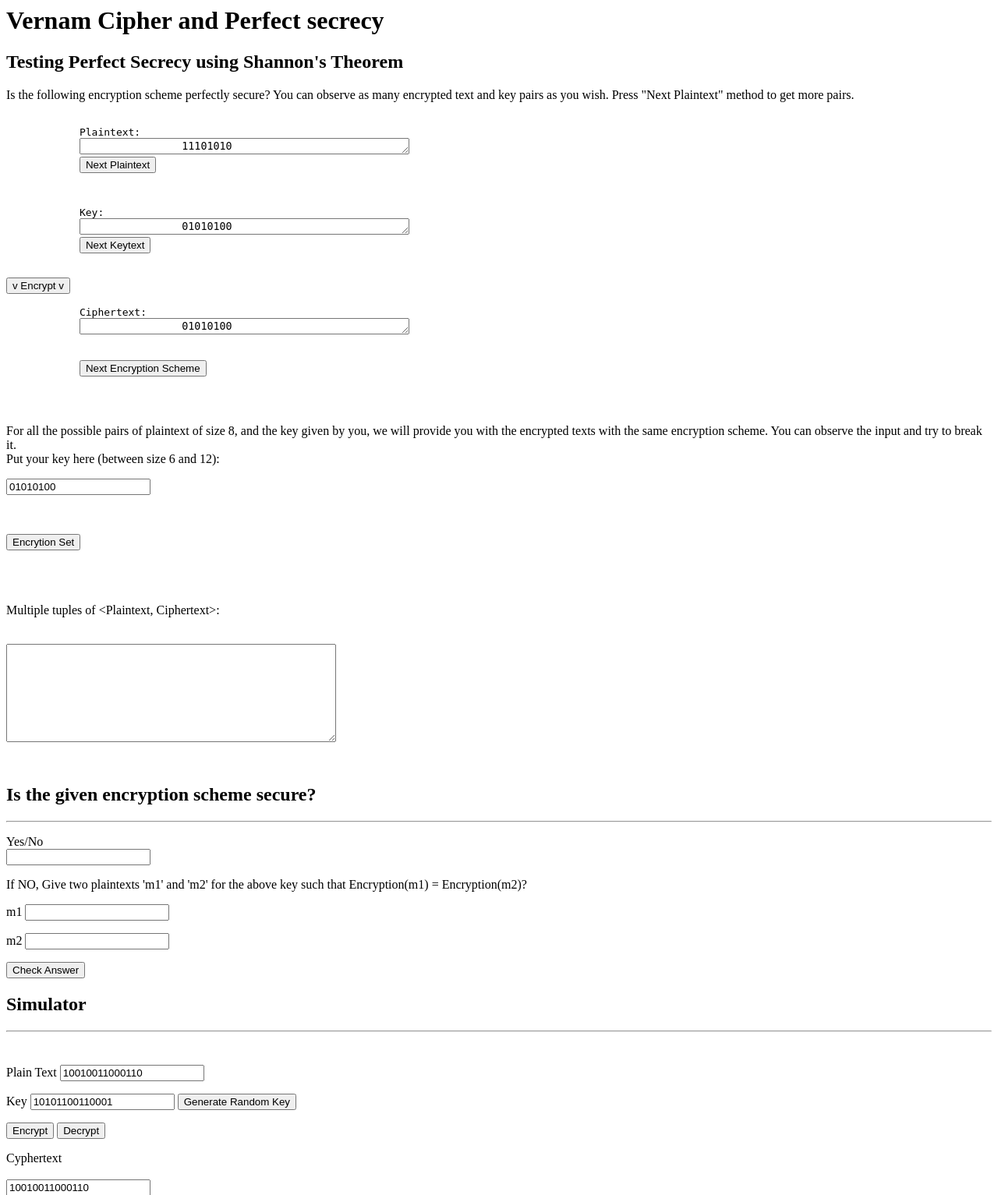
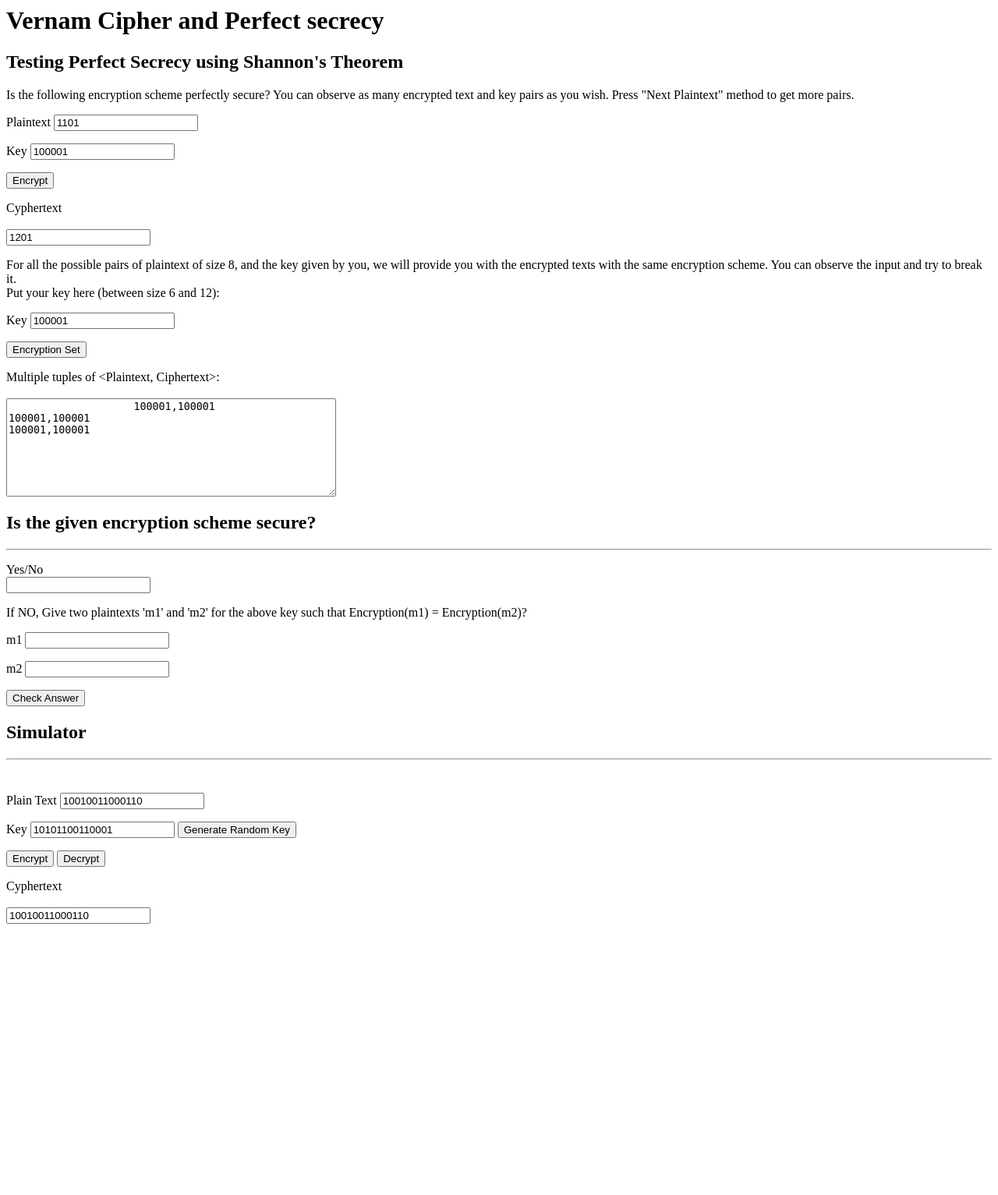
Before and after one commit to jasshan29goel/oneTimePadWebApp, a Flask app: page / in a window 1280 px wide. Shown: the top 1533 px of the page at 78% size. After the commit the page ends 1185 px from the top, so only its background shows below. Run offline with Flask 2, Linux system fonts and the light colour scheme.

Commit message:
added python handling of form1 and form2

```diff
--- a/app.py
+++ b/app.py
@@ -1,6 +1,6 @@
 from flask import Flask, render_template, request
 from flask_wtf import FlaskForm
-from wtforms import StringField, IntegerField, FloatField, validators
+from wtforms import StringField, IntegerField, FloatField, validators,TextField
 from wtforms.validators import InputRequired
 
 app = Flask(__name__)
@@ -20,6 +20,21 @@ class Vernam(FlaskForm):
     plaintext = IntegerField('Plain Text',[validators.InputRequired()], default="10010011000110")
     key = IntegerField('Key',[validators.InputRequired()], default="10101100110001")
     ciphertext = IntegerField('Ciphertext')
+class Form_1(FlaskForm):
+    """
+    form1 class will have Plaintext and key
+    """
+    plaintext1 = IntegerField('Plain Text',[validators.InputRequired()], default="1101")
+    key1 = IntegerField('Key',[validators.InputRequired()], default="100001")
+    ciphertext1 = IntegerField('Ciphertext')
+
+class Form_2(FlaskForm):
+    """
+    form2 class will have Plaintext and key
+    """
+    key2= TextField('Key',[validators.InputRequired()], default="100001")
+    pairs2 = TextField('Pairs')
+
 @app.route('/', methods = ['GET','POST'] )
 def index():
     """
@@ -27,16 +42,34 @@ def index():
     """
     answer=Answer()
     vernam = Vernam()
+    form_1=Form_1()
+    form_2=Form_2()
     """
-    Temprorily printing plaintext in ciphertext. Later on we can modify what we want to print.
+    Temprorily printing plaintext in ciphertext vernam . Later on we can modify what we want to print.
     """
     vernam.ciphertext=vernam.plaintext
+    """
+    Temprorily printing plaintext +100 in ciphertext  . Later on we can modify what we want to print.
+    """
+    form_1.ciphertext1.data=(int(form_1.plaintext1.data)+100)
+
+    """
+    Temprorily printing key,key pair thrice  in ciphertext  . Later on we can modify what we want to print.
+    """
+
+    form_2.pairs2.data=str(form_2.key2.data)+","+str(form_2.key2.data)+"\n"
+    form_2.pairs2.data+=str(form_2.key2.data)+","+str(form_2.key2.data)+"\n"
+    form_2.pairs2.data+=str(form_2.key2.data)+","+str(form_2.key2.data)+"\n"
 
     if vernam.validate_on_submit():
-        return render_template('test.html', form4 = vernam, form3 = answer)
+        return render_template('test.html', form4 = vernam, form3 = answer,form1=form_1,form2=form_2)
     if  answer.validate_on_submit():
-        return render_template('test.html', form4 = vernam, form3 = answer)
-    return render_template('test.html',form4 = vernam, form3 =answer)
+        return render_template('test.html', form4 = vernam, form3 = answer,form1=form_1,form2=form_2)
+    if  form_1.validate_on_submit():
+        return render_template('test.html', form4 = vernam, form3 = answer,form1=form_1,form2=form_2)
+    if  form_2.validate_on_submit():
+        return render_template('test.html', form4 = vernam, form3 = answer,form1=form_1,form2=form_2)
+    return render_template('test.html',form4 = vernam, form3 =answer,form1=form_1,form2=form_2)
 
 if __name__ == '__main__':
     app.run(debug= True, port =8092)
--- a/templates/test.html
+++ b/templates/test.html
@@ -23,33 +23,27 @@
             Press "Next Plaintext" method to get more pairs.
         </p>
 
-        <pre>
-            Plaintext:
-            <textarea cols="50" id="plainarea" name="plainarea" readonly="readonly" rows="1">
-                11101010
-            </textarea>
-            <input name="changePlainText" onclick="next_plain_text()" type="button" value="Next Plaintext"/>
-        </pre>
-        <pre>
-            Key:
-            <textarea cols="50" id="keyarea_gen" name="keyarea_gen" readonly="readonly" rows="1">
-                01010100
-            </textarea>
-            <input name="changeKey" onclick="next_key()" type="button" value="Next Keytext"/>
-        </pre>
+        <form method="POST" action="{{url_for('index')}}" >
 
             <p>
-            <input name="btnEn" onclick="Encrypt_p()" type="button" value="v Encrypt v"/>
+                Plaintext {{ form1.plaintext1 }}
             </p>
-        <pre>
-            Ciphertext:
-            <textarea cols="50" id="cipherarea" name="cipherarea" readonly="readonly" rows="1">
-                01010100
-            </textarea>
-            <br/>
-            <input name="Next_Encryption" onclick="Next_Encryption()" type="button" value="Next Encryption Scheme"/>
-            <br/>
-        </pre>
+
+            <p>
+                Key {{ form1.key1 }}
+            </p>
+
+            <p>
+                <input type="submit" value="Encrypt"/>
+            </p>
+
+            <p>
+                Cyphertext
+                <br/><br/>
+                <input value="{{ form1.ciphertext1.data }}"/>
+            </p>
+
+        </form>
 
 
 
@@ -60,31 +54,27 @@
             input and try to break it. <br>Put your key here (between size 6 and 12):
             <br/>
         </p>
-        <form name="user_key">
-            <p>
-                <input cols="12" id="user_key" maxlength="12" name="limitedtextfield" type="text" value="01010100"/>
-            </p>
-        </form>
-        <br/>
+
+        <form method="POST" action="{{url_for('index')}}" >
+
 
             <p>
-            <input name="generatePairs" onclick="generate_all_pairs()" type="button" value="Encrytion Set"/>
+                Key {{ form2.key2 }}
             </p>
-        <br/>
 
             <p>
-            <br/>
+                <input type="submit" value="Encryption Set"/>
+            </p>
+
+            <p>
                 Multiple tuples of &lt;Plaintext, Ciphertext&gt;:
-            <br/>
-
-            <br/>
-        </p>
-        <p>
+                <br/><br/>
                 <textarea cols="50" id="textarea2" name="textarea" rows="8">
-
+                    {{ form2.pairs2.data }}
                 </textarea>
             </p>
-        <br/>
+
+        </form>
 
 
         <h2>
@@ -110,7 +100,7 @@
                 {{ form3.m2 }}
             </p>
             <p>
-            <input type="submit" value="Check Answer">
+                <input type="submit" value="Check Answer"/>
             </p>
         </form>
 
@@ -137,10 +127,11 @@
             <p>
                 <!-- {{ form4.ciphertext.label }} -->
                 Cyphertext
-            <br><br>
+                <br/><br/>
                 {{ form4.ciphertext }}
             </p>
 
         </form>
+    </div>
 </body>
 </html>
```
Lines whose indentation alone changed are shown as unchanged.
